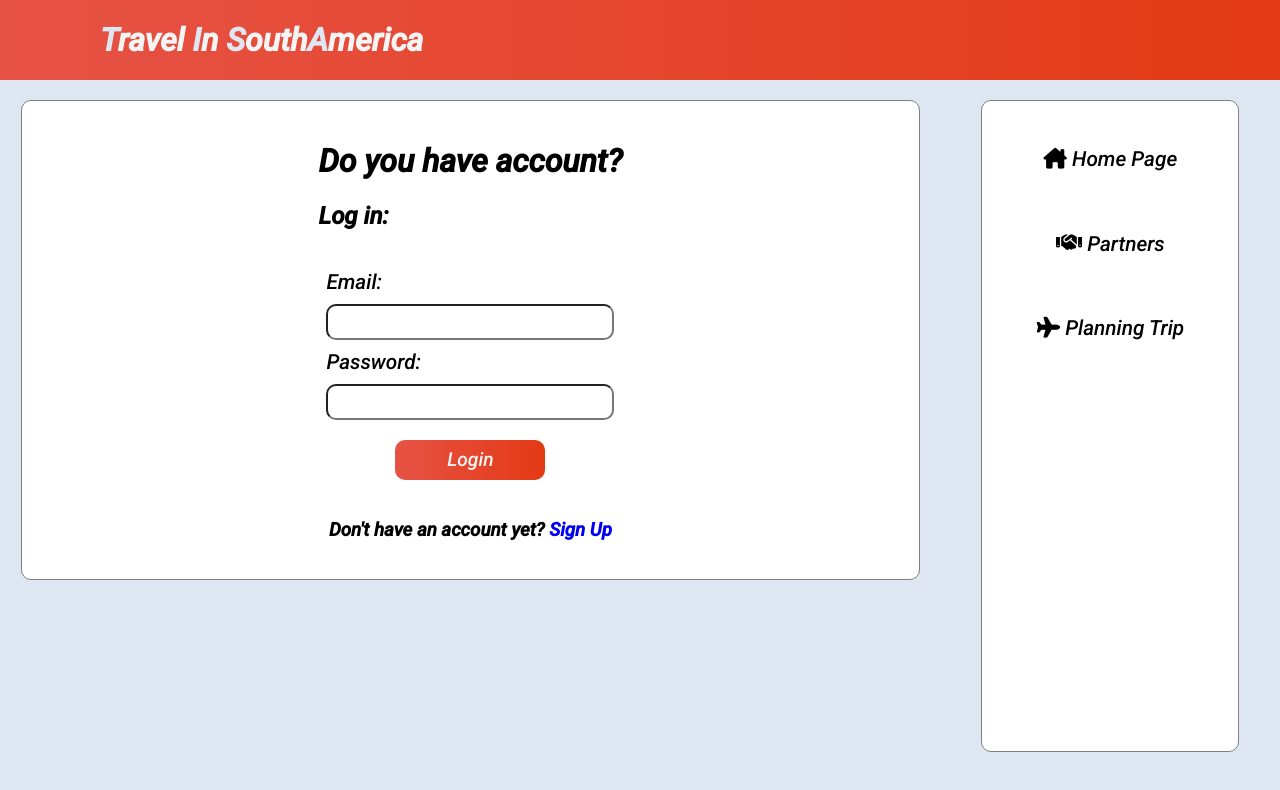
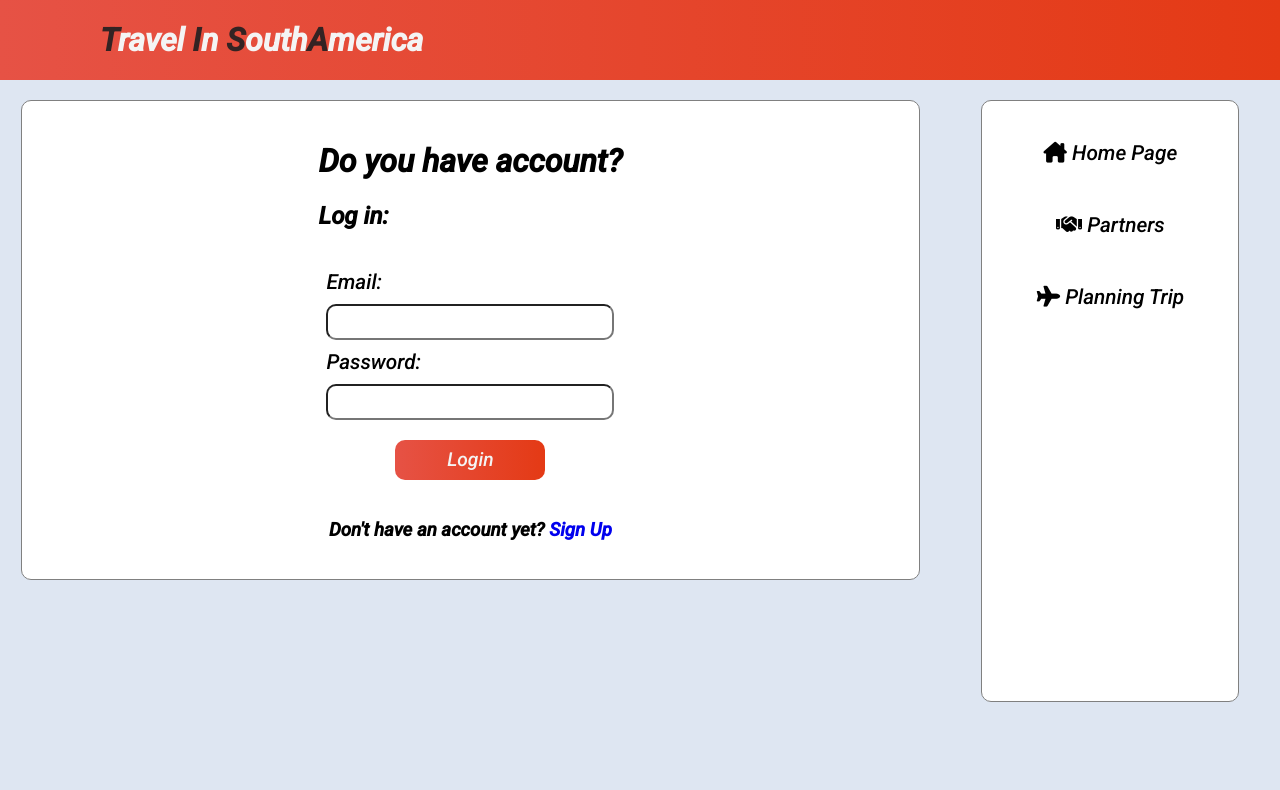
Before and after one commit to MosheHadadG/Travel-In-SouthAmerica, a React (Create React App) app: page / in a window 1280 px wide. Shown: the top 790 px of the page. Built offline with nearby package versions, Linux system fonts and the light colour scheme; no server answers.

Commit message:
Adding Context (Global State)

```diff
--- a/src/App.js
+++ b/src/App.js
@@ -1,4 +1,4 @@
-import React, { useEffect, useState } from 'react'
+import React, { useEffect, useState, useContext } from 'react'
 import { BrowserRouter, Route } from "react-router-dom";
 
 import NavBar from './components/NavBar/NavBar'
@@ -10,33 +10,20 @@ import PlanningTripPage from './screens/Planning_Trip_Page/PlanningTripPage'
 import ProfilePage from './screens/Profile_Page/ProfilePage'
 import Register from './screens/Register_Page/Register';
 import { getUsers } from './Apis/MockApi/requestsUsers'
-
-
 import './App.css'
+import { myContext } from './context/myContext';
 
 function App() {
-  const [ signIn, setSignIn ] = useState(false);
-  const [ users, setUsers ] = useState([]);
-  const [ userSignIn, setUserSignIn ] = useState({});
-
-  const setSignInUp  = (newState) =>{
-    setSignIn(newState);
-  }
-  const setUserSignInUP  = (newState) =>{
-    setUserSignIn(newState);
-  }
+ // Global State
+  const state = useContext(myContext);
 
   useEffect(() => {
     const updateUsers = async () => {
       const updetedUsers = await getUsers();
-      setUsers(updetedUsers);
+      state.setUsers(updetedUsers);
     }
     updateUsers();
   }, [])
-  useEffect(()=> {
-    console.log(signIn, userSignIn)
-
-  },[signIn, userSignIn])
 
   return (
     <BrowserRouter>
@@ -44,11 +31,9 @@ function App() {
         <NavBar />
         <main>
           <div className='main-container'>
-            {!signIn ?
+            {!state.signIn ?
             ( <>
-            <Route exact path="/"
-             render={(props) => <Login {...props} users={users}
-             setUserSignInUP= {setUserSignInUP} setSignInUp={setSignInUp} />} />
+            <Route exact path="/" component={Login} />
              <Route exact path='/signup' component={Register} />
              </>) :
               (
@@ -63,11 +48,11 @@ function App() {
               )
             }
           </div>
-          <AsideBar userSignIn={userSignIn} setSignInUp={setSignInUp} setUserSignInUP={setUserSignInUP} />
+          <AsideBar/>
         </main>
       </div>
     </BrowserRouter>
   )
 }
 
-export default App
+export default App;
--- a/src/components/AsideBar/AsideBar.css
+++ b/src/components/AsideBar/AsideBar.css
@@ -2,12 +2,13 @@
   display: flex;
   flex-direction: column;
   width: 20%;
-  min-height: 650px;
+  min-height: 600px;
   align-items: center;
   margin: 20px 20px;
   border-radius: 10px;
   background-color: #ffff;
   border: 0.5px solid gray;
+
 }
 
 .aside-nav {
@@ -29,7 +30,7 @@
 
 .aside-ul a {
   width: 100%;
-  height: 13%;
+  height: 12%;
   display: flex;
   justify-content: center;
   align-items: center;
--- a/src/components/AsideBar/AsideBar.jsx
+++ b/src/components/AsideBar/AsideBar.jsx
@@ -1,13 +1,16 @@
-import React from 'react'
+import React, { useContext } from 'react'
 import { Link } from 'react-router-dom'
+import { myContext } from '../../context/myContext';
 import ProfileImgCircle from '../../ResusbleUi/profileImgCircle/profileImgCircle'
 import './AsideBar.css'
 
-function AsideBar({ userSignIn, setSignInUp,  setUserSignInUP  }) {
+function AsideBar() {
+  // Global State
+  const {setSignIn, setUserSignIn, userSignIn} = useContext(myContext);
 
   const handleLogout = () => {
-    setSignInUp(false);
-    setUserSignInUP({});
+    setSignIn(false);
+    setUserSignIn({});
   }
 
   return (
@@ -23,7 +26,7 @@ function AsideBar({ userSignIn, setSignInUp,  setUserSignInUP  }) {
               <Link to={`/profile/${userSignIn.id}`}><i className="fa-solid fa-user"></i> <li>My Profile</li></Link>
               <ProfileImgCircle srcImg={userSignIn.avatar} />
               <h3>{`Welcome ${userSignIn.firstName} ${userSignIn.lastname}`}</h3>
-              <Link onClick={handleLogout} to="/"><i class="fa-solid fa-arrow-right-from-bracket"></i> Logout</Link>
+              <Link onClick={handleLogout} to="/"><i className="fa-solid fa-arrow-right-from-bracket"></i> Logout</Link>
             </>
           }
 
--- a/src/components/NavBar/NavBar.css
+++ b/src/components/NavBar/NavBar.css
@@ -12,5 +12,5 @@
 }
 
 .black {
-  color: #dee6f2;
+  color: #332323;
 }
--- /dev/null
+++ b/src/context/myContext.js
@@ -0,0 +1,20 @@
+import { createContext, useState } from 'react';
+
+export const myContext = createContext();
+
+
+function ContextProvider({ children }) {
+  const [signIn, setSignIn] = useState(false);
+  const [users, setUsers] = useState([]);
+  const [userSignIn, setUserSignIn] = useState({});
+
+  const value = { signIn, setSignIn, users, setUsers, userSignIn, setUserSignIn }
+
+  return (
+    <myContext.Provider value={value}>
+      {children}
+    </myContext.Provider>
+  );
+}
+
+export default ContextProvider;
--- a/src/index.js
+++ b/src/index.js
@@ -1,11 +1,16 @@
 import React from 'react';
 import ReactDOM from 'react-dom/client';
 import App from './App';
+import ContextProvider from './context/myContext';
+
 
 
 const root = ReactDOM.createRoot(document.getElementById('root'));
 root.render(
   // <React.StrictMode>
+  <ContextProvider>
     <App />
+  </ContextProvider>
+
   // </React.StrictMode>
 );
--- a/src/screens/Login_Page/Login.jsx
+++ b/src/screens/Login_Page/Login.jsx
@@ -1,5 +1,7 @@
-import React, { useState } from 'react'
+import React, { useContext, useState } from 'react'
 import { Link } from 'react-router-dom'
+import { myContext } from '../../context/myContext';
+
 
 import './Login.css'
 
@@ -8,10 +10,12 @@ const initialState = {
   inputPassword: '',
 }
 
-function Login({users, setUserSignInUP, setSignInUp }) {
+
+function Login() {
   const [ formLogin , setFormLogin ] = useState(initialState);
   const [ wrongMsg, setWrongMsg ] = useState(false)
-
+  // Global State
+  const {setSignIn, setUserSignIn, users} = useContext(myContext);
 
   const handleChange = (event) => {
     let value = event.target.value;
@@ -34,8 +38,8 @@ function Login({users, setUserSignInUP, setSignInUp }) {
     console.log(isSignUp)
 
     if(isSignUp) {
-      setUserSignInUP(isSignUp);
-      setSignInUp(true);
+      setUserSignIn(isSignUp)
+      setSignIn(true);
     }
     else{
       setWrongMsg(true)
@@ -56,7 +60,7 @@ function Login({users, setUserSignInUP, setSignInUp }) {
           <input onChange={handleChange} name='inputEmail' value={formLogin.email} type="email" required />
 
           <label htmlFor="">Password:</label>
-          <input onChange={handleChange} name='inputPassword' password={formLogin.password} type="password" required />
+          <input onChange={handleChange} name='inputPassword' autoComplete="true" password={formLogin.password} type="password" required />
         </div>
 
         <button onClick={handleClick} type='submit'>Login</button>
```
Also changed, not shown: src/App.css (line endings or trailing spaces).
